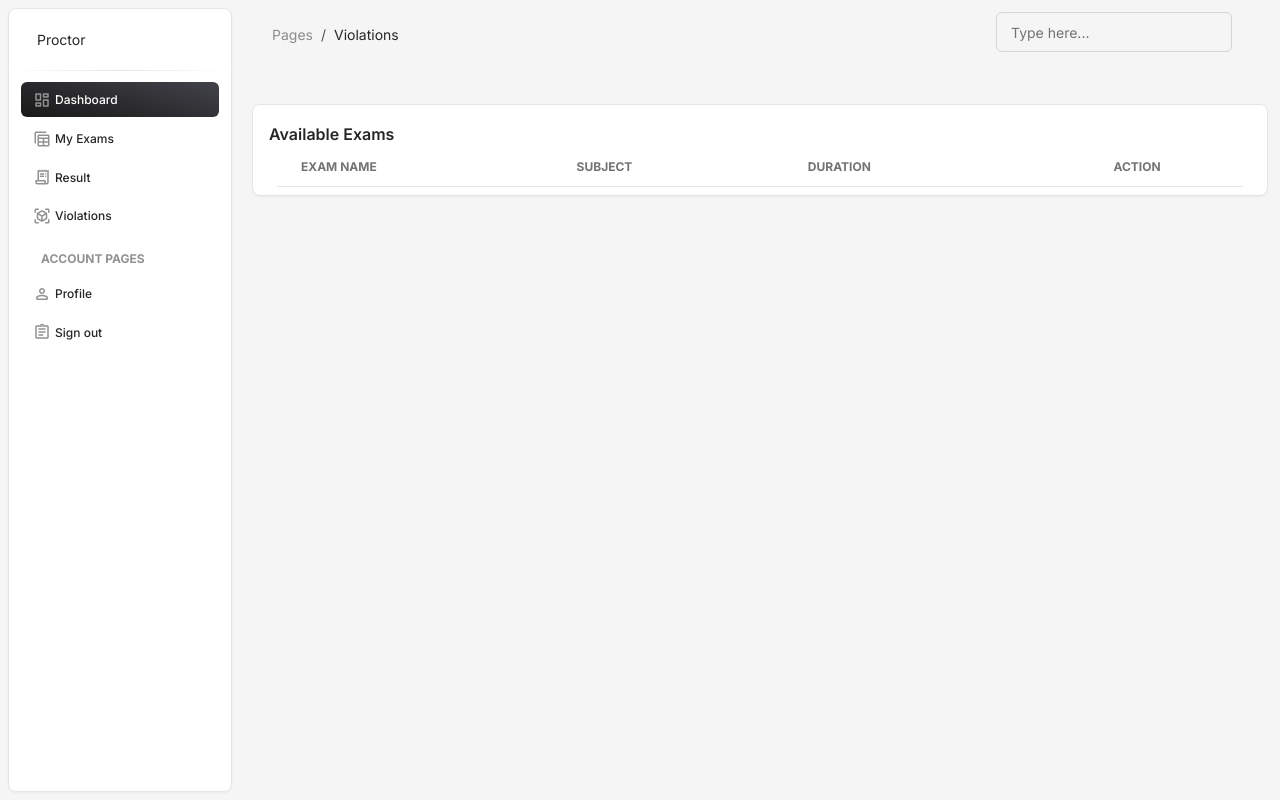
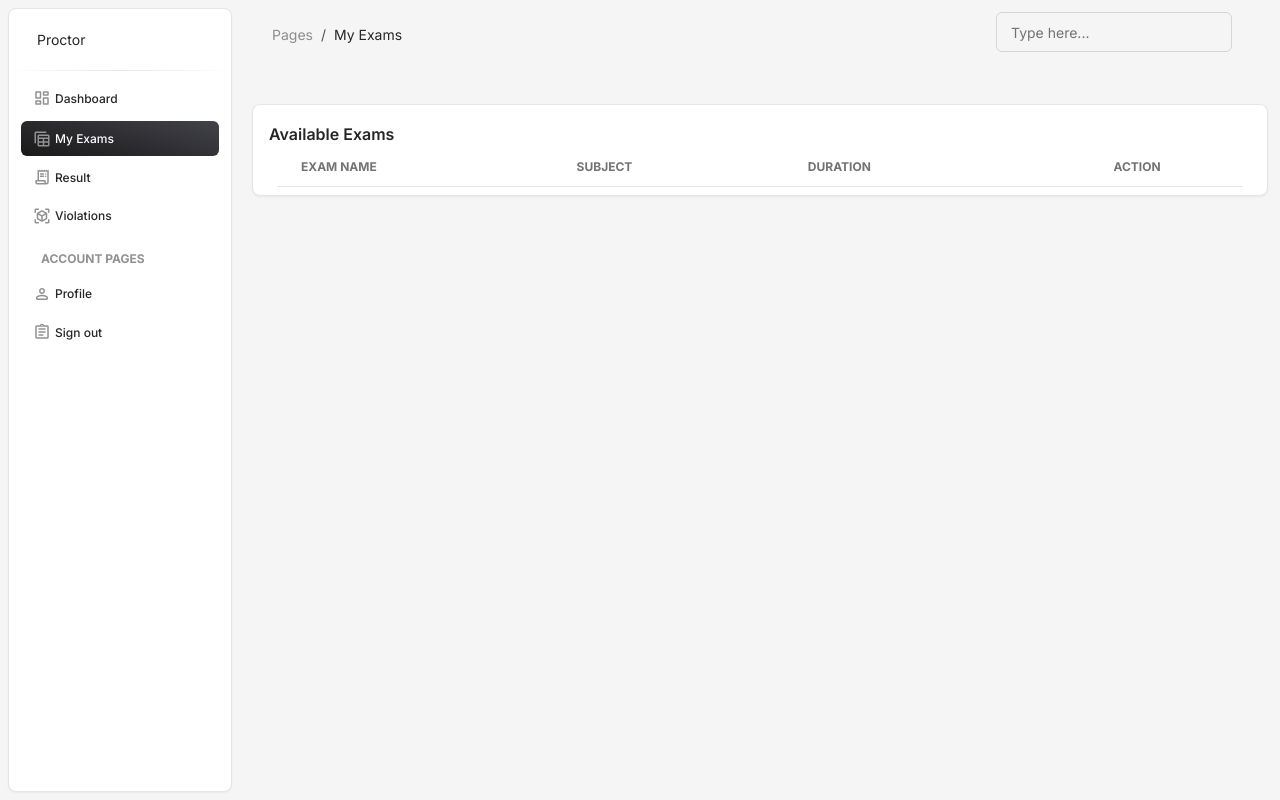
Before and after one commit to Sakshi443/ProctoringSystem, a Python web app: template templates/studDashboard/exam-page.html in a window 1280 px wide. Run offline with Jinja, Linux system fonts and the light colour scheme; the template is opened without the code that fills it, so the values that code supplies are empty; some libraries are stand-ins or nearby versions.

Commit message:
Update exam-page.html

```diff
--- a/templates/studDashboard/exam-page.html
+++ b/templates/studDashboard/exam-page.html
@@ -39,13 +39,13 @@
     <div class="collapse navbar-collapse  w-auto " id="sidenav-collapse-main">
       <ul class="navbar-nav">
         <li class="nav-item">
-          <a class="nav-link active bg-gradient-dark text-white" href="studentDashboard.html">
+          <a class="nav-link text-dark" href="studentDashboard.html" onclick="showSection('studentDashboard')">
             <i class="material-symbols-rounded opacity-5">dashboard</i>
             <span class="nav-link-text ms-1">Dashboard</span>
           </a>
         </li>
         <li class="nav-item">
-          <a class="nav-link text-dark" href="./exam-page.html" onclick="showSection('exams')">
+          <a class="nav-link active bg-gradient-dark text-white" href="./exam-page.html" onclick="showSection('exams')">
             <i class="material-symbols-rounded opacity-5">table_view</i>
             <span class="nav-link-text ms-1">My Exams</span>
           </a>
@@ -97,7 +97,7 @@
           <ol class="breadcrumb bg-transparent mb-0 pb-0 pt-1 px-0 me-sm-6 me-5">
             <li class="breadcrumb-item text-sm"><a class="opacity-5 text-dark" href="javascript:;">Pages</a>
             </li>
-            <li class="breadcrumb-item text-sm text-dark active" aria-current="page">Violations</li>
+            <li class="breadcrumb-item text-sm text-dark active" aria-current="page">My Exams</li>
           </ol>
         </nav>
         <div class="collapse navbar-collapse mt-sm-0 mt-2 me-md-0 me-sm-4" id="navbar">
```
Lines whose indentation alone changed are shown as unchanged.
